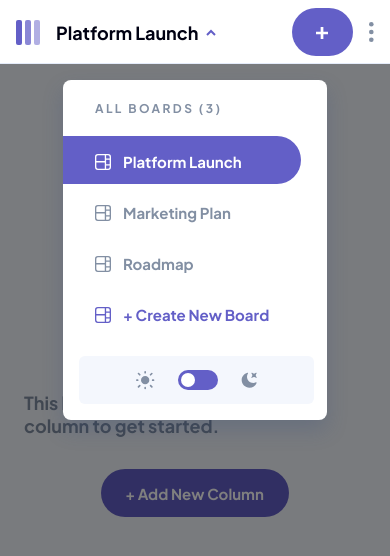
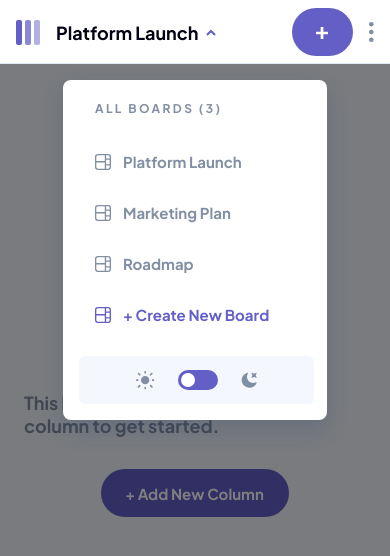
Before and after one commit to juandadev/kanban-board, a React (Create React App) app: page / in a window 390 px wide. Both pictures are taken after a click on the element "Platform Launch". Shown: the top 556 px of the page. Built offline with nearby package versions, Linux system fonts and the light colour scheme.

Commit message:
Handle theme with local storage Render Board name list

```diff
--- a/src/components/Navbar/Navbar.jsx
+++ b/src/components/Navbar/Navbar.jsx
@@ -1,22 +1,14 @@
-import React, { useContext, useState, useEffect } from 'react';
+import React, { useContext, useEffect } from 'react';
 import PropTypes from 'prop-types';
 import { context } from '../../context';
 import ToggleSwitch from '../ToggleSwitch/ToggleSwitch';
 import Icon from '../Icon/Icon';
 import s from './Navbar.module.scss';
 
-export default function Navbar({ containerClassName, isMobile }) {
-  const [defaultTheme, setDefaultTheme] = useState('light');
+export default function Navbar({ containerClassName, isMobile, boards }) {
   const { state, dispatch } = useContext(context);
   const isLightTheme = state.theme === 'light';
   const isNavbarOpen = state.navbar;
-
-  useEffect(() => {
-    if (localStorage.getItem('theme')) {
-      const getTheme = JSON.stringify(localStorage.getItem('theme'));
-      setDefaultTheme(getTheme);
-    }
-  }, []);
 
   useEffect(() => {
     if (!isMobile) {
@@ -27,13 +19,20 @@ export default function Navbar({ containerClassName, isMobile }) {
     }
   }, [isMobile]);
 
-  const handleClick = (isChecked) => {
+  const handleTheme = (isChecked) => {
     const targetTheme = isChecked ? 'dark' : 'light';
 
     dispatch({
       type: 'CHANGE_THEME',
       theme: targetTheme
     });
+
+    if (localStorage.getItem('theme')) {
+      localStorage.removeItem('theme');
+      localStorage.setItem('theme', targetTheme);
+    } else {
+      localStorage.setItem('theme', targetTheme);
+    }
   };
 
   const handleNavbar = () => {
@@ -42,6 +41,14 @@ export default function Navbar({ containerClassName, isMobile }) {
       navbar: !state.navbar
     });
   };
+
+  const renderBoardNames = () =>
+    boards.map((board) => (
+      <li key={`board-name-${board.toLowerCase()}`} className={`${s.boardListItem}`}>
+        <Icon icon="board" className={s.boardIcon} />
+        <p>{board}</p>
+      </li>
+    ));
 
   return (
     <>
@@ -57,18 +64,7 @@ export default function Navbar({ containerClassName, isMobile }) {
         <div className={s.boardContainer}>
           <span className={s.title}>All Boards (3)</span>
           <ul className={s.boardList}>
-            <li className={`${s.boardListItem} ${s.selected}`}>
-              <Icon icon="board" className={s.boardIcon} />
-              <p>Platform Launch</p>
-            </li>
-            <li className={`${s.boardListItem}`}>
-              <Icon icon="board" className={s.boardIcon} />
-              <p>Marketing Plan</p>
-            </li>
-            <li className={`${s.boardListItem}`}>
-              <Icon icon="board" className={s.boardIcon} />
-              <p>Roadmap</p>
-            </li>
+            {renderBoardNames()}
             <li className={`${s.boardListItem} ${s.create}`}>
               <Icon icon="board" className={s.boardIcon} />
               <p>+ Create New Board</p>
@@ -78,7 +74,7 @@ export default function Navbar({ containerClassName, isMobile }) {
         <div className={s.footerNav}>
           <div className={s.themeSwitcher}>
             <Icon icon="light-theme" />
-            <ToggleSwitch onClick={handleClick} defaultChecked={defaultTheme === 'dark'} />
+            <ToggleSwitch onClick={handleTheme} defaultChecked={state.theme === 'dark'} />
             <Icon icon="dark-theme" />
           </div>
           {!isMobile && (
@@ -104,10 +100,12 @@ export default function Navbar({ containerClassName, isMobile }) {
 
 Navbar.propTypes = {
   containerClassName: PropTypes.string,
-  isMobile: PropTypes.bool
+  isMobile: PropTypes.bool,
+  boards: PropTypes.arrayOf(PropTypes.string)
 };
 
 Navbar.defaultProps = {
   containerClassName: null,
-  isMobile: false
+  isMobile: false,
+  boards: []
 };
--- a/src/components/Navbar/index.js
+++ b/src/components/Navbar/index.js
@@ -1,4 +1,30 @@
+import React, { useContext, useEffect, useState } from 'react';
+import { context } from '../../context';
 import withDimensions from '../../hocs';
 import Navbar from './Navbar';
 
-export default withDimensions(Navbar);
+function NavbarVM(props) {
+  const { state, dispatch } = useContext(context);
+  const [boards, setBoards] = useState([]);
+
+  useEffect(() => {
+    if (localStorage.getItem('theme')) {
+      const getTheme = localStorage.getItem('theme');
+
+      dispatch({
+        type: 'CHANGE_THEME',
+        theme: getTheme
+      });
+    }
+  }, []);
+
+  useEffect(() => {
+    const boardNames = state.boards.map((board) => board.name);
+
+    setBoards(boardNames);
+  }, [state]);
+
+  return <Navbar boards={boards} {...props} />;
+}
+
+export default withDimensions(NavbarVM);
--- a/src/components/ToggleSwitch/ToggleSwitch.jsx
+++ b/src/components/ToggleSwitch/ToggleSwitch.jsx
@@ -7,7 +7,7 @@ export default function ToggleSwitch({ onClick, defaultChecked }) {
 
   useEffect(() => {
     setIsChecked(defaultChecked);
-  }, []);
+  }, [defaultChecked]);
 
   const handleChange = (event) => {
     setIsChecked(event.target.checked);
```
